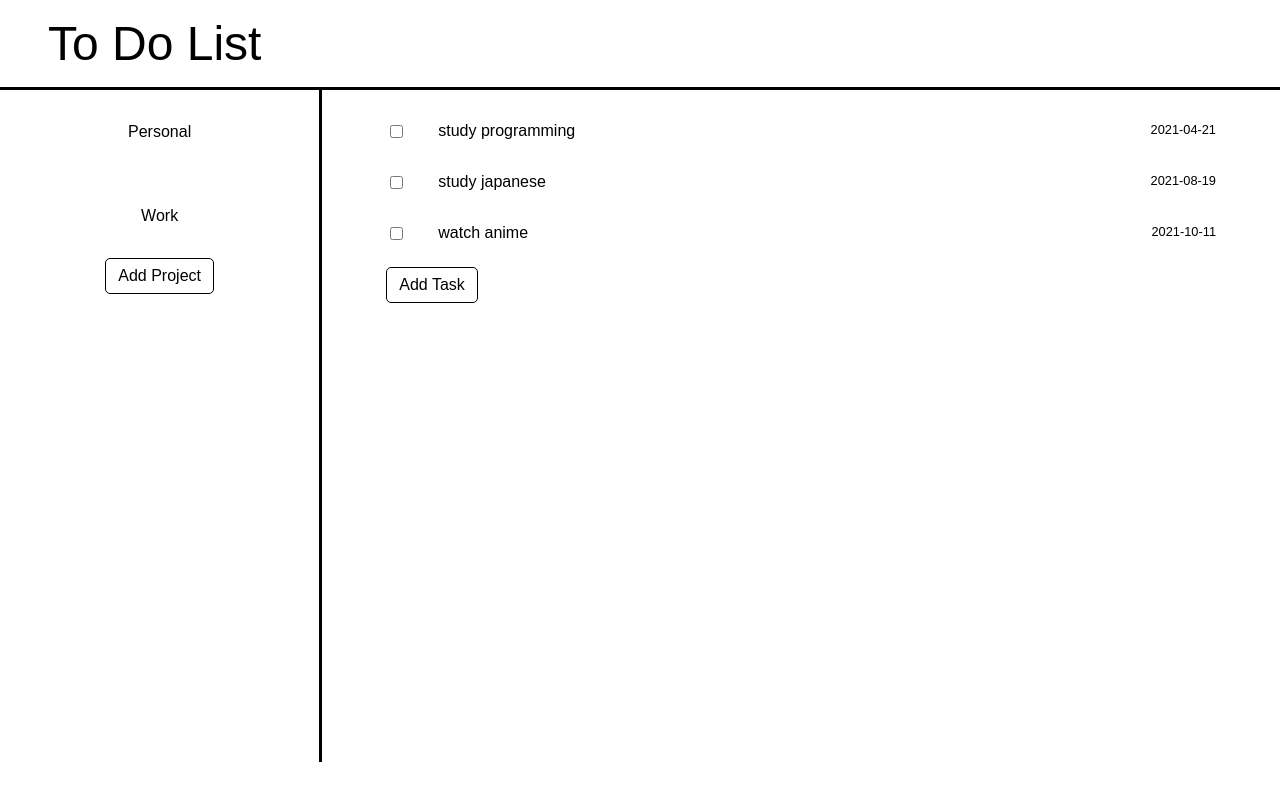
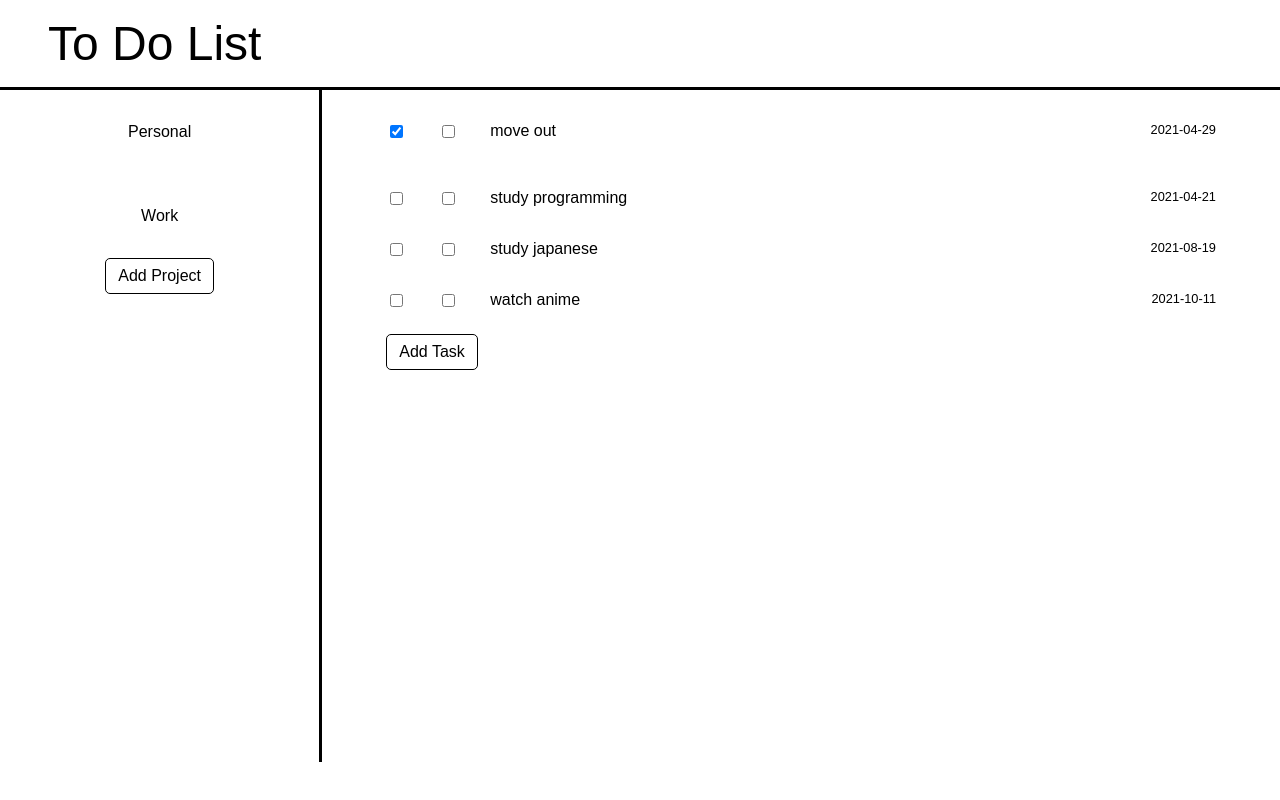
Before and after one commit to timsengsouvanh/to_do_list, a website with bundled scripts: page dist/index.html in a window 1280 px wide. Built offline with nearby package versions, Linux system fonts and the light colour scheme.

Commit message:
started work on priority button

```diff
--- a/src/dom.js
+++ b/src/dom.js
@@ -60,6 +60,22 @@ export function createCheckbox(){
     checkbox.classList.add('checkbox')
     return checkbox
 }
+export function createPriorityCheckbox(obj){
+    let checkbox = document.createElement('input')
+    checkbox.setAttribute('type', 'checkbox')
+    checkbox.setAttribute('data', (index1.currentProject.task.indexOf(obj)))
+    checkbox.classList.add('priority-checkbox')
+    return checkbox
+}
+
+export function createPriorityCheckboxHigh(obj){
+    let checkbox = document.createElement('input')
+    checkbox.setAttribute('type', 'checkbox')
+    checkbox.setAttribute('data', (index1.currentProject.prioritytask.indexOf(obj)))
+    checkbox.checked = true
+    checkbox.classList.add('priority-checkbox')
+    return checkbox
+}
 
 export function createTitleArea(){
     let title = document.createElement('div')
@@ -93,6 +109,49 @@ export function displayTasks(obj){
 
     let date = createDate(obj)
     titlearea.appendChild(date)
+
+    let pricheckbox = createPriorityCheckbox(obj)
+    taskCheckArea.appendChild(pricheckbox)
+
+    let checkbox = createCheckbox()
+    taskCheckArea.appendChild(checkbox)
+
+    let taskName = createTask(obj)
+    taskCheckArea.appendChild(taskName)
+
+    let desc = createDescriptionArea()
+    task.appendChild(desc)
+
+    let description = createDescription(obj)
+    desc.appendChild(description)
+
+    let deleteEditArea = createDeleteEditArea()
+    desc.appendChild(deleteEditArea)
+
+    let editbtn = createEditbtn(obj)
+    deleteEditArea.appendChild(editbtn)
+
+    let deletebtn = createDelete(obj)
+    deleteEditArea.appendChild(deletebtn)
+
+}
+
+export function displayPriorityTasks(obj){
+    let taskarea = document.querySelector('#priority-tasks')
+    let task = createTaskMain()
+    taskarea.appendChild(task)
+
+    let titlearea = createTitleArea()
+    task.appendChild(titlearea)
+
+    let taskCheckArea = createCheckTaskArea()
+    titlearea.appendChild(taskCheckArea)
+
+    let date = createDate(obj)
+    titlearea.appendChild(date)
+
+    let pricheckbox = createPriorityCheckboxHigh(obj)
+    taskCheckArea.appendChild(pricheckbox)
 
     let checkbox = createCheckbox()
     taskCheckArea.appendChild(checkbox)
@@ -281,12 +340,6 @@ export function createEditTask(obj){
     return task
 }
 
-// export function createDescription(obj){
-//     let descriptiondiv = document.createElement('div')
-//     descriptiondiv.innerText = obj.description
-//     return descriptiondiv
-// }
-
 export function createDetails(obj){
     let taskcontainer = document.query
     let descriptiondiv = createDescription(obj)
--- a/src/index.js
+++ b/src/index.js
@@ -3,20 +3,24 @@ import * as dom from './dom'
 
 
 export let personal = [
-    todologic.task('study programming', 'study everyday and continue doing this project', '2021-04-21', 'high priority', 'Personal',),
-    todologic.task('study japanese', 'do anki and all the reviews, try to listen to all sentences', '2021-08-19', 'high priority'),
-    todologic.task('watch anime', 'watch evangelion, and later watch cowboy bebop', '2021-10-11', 'high priority'),
+    todologic.task('study programming', 'study everyday and continue doing this project', '2021-04-21'),
+    todologic.task('study japanese', 'do anki and all the reviews, try to listen to all sentences', '2021-08-19'),
+    todologic.task('watch anime', 'watch evangelion, and later watch cowboy bebop', '2021-10-11',),
 
 ];
 
+export let prioritypersonal = [
+    todologic.task('move out', 'need to organize moving out', '2021-04-29')
+]
+
 export let work = [
-    todologic.task('Teach','Teach all lessons and assign homework','2021-06-09','','Work',),
+    todologic.task('Teach','Teach all lessons and assign homework','2021-06-09'),
     todologic.task('PPP', 'Do not forget to use YNOK and do a lot of practice with students', '2021-08-22')
 ];
 
 export let projects = [
-    todologic.project('Personal', personal),
-    todologic.project('Work', work),
+    todologic.project('Personal', prioritypersonal, personal),
+    todologic.project('Work', [], work),
 ];
 
 
@@ -60,6 +64,18 @@ function addEventListenersinitial(){
         else checktask.classList.remove('completed-item')
        })
    })
+
+   let prioritycheckbox = document.querySelectorAll('.priority-checkbox')
+   prioritycheckbox.forEach(element => {
+       element.addEventListener('change', () => {
+        if (element.checked){
+           todologic.addHighPriority(element)
+           }
+        else todologic.removeHighPriority(element)
+
+       })
+   })
+
    //collapsible description
    let tasklist = document.querySelectorAll('.task')
    tasklist.forEach(task => {
@@ -130,6 +146,9 @@ function addEventListenerSwitchProject(){
 
 
 export function initialize(){
+    currentProject.prioritytask.forEach(task => {
+    dom.displayPriorityTasks(task)
+})
     currentProject.task.forEach(task => {
     dom.displayTasks(task)
 })
--- a/src/todologic.js
+++ b/src/todologic.js
@@ -1,12 +1,16 @@
 import * as index from './index'
 import * as dom from './dom'
 
-export const project = (name, task) => {
-    return {name, task}
+export const project = (name, prioritytask, task) => {
+    return {name, prioritytask, task}
 }
 
-export const task = (name, description, duedate, priority, project) => {
-    return {name, description, duedate, priority, project}
+export const task = (name, description, duedate) => {
+    return {name, description, duedate}
+}
+
+export const prioritytask = (name, description, duedate) => {
+    return {name, description, duedate}
 }
 
 export function removeTask(target){
@@ -16,6 +20,8 @@ export function removeTask(target){
 }
 
 export function clear(){
+    let prioritytaskarea = document.querySelector('#priority-tasks')
+    prioritytaskarea.innerHTML = ''
     let taskarea = document.querySelector('#tasks')
     taskarea.innerHTML = ''
     let projectarea = document.querySelector('#projects')
@@ -39,7 +45,7 @@ export function replaceTask(obj){
     let date = document.getElementById('date-input')
     obj.name = title.value
     obj.description = description.value
-    obj.date = date.value
+    obj.duedate = date.value
     clear()
     index.initialize()
     index.addEventListeners()
@@ -63,3 +69,27 @@ export function switchProject(target){
     index.currentProject = index.projects[arrind]
     console.log(index.currentProject)
 }
+
+export function addHighPriority(element){
+    let index1 = element.getAttribute('data')
+    let obj = index.currentProject.task[index1]
+    index.currentProject.prioritytask.push(obj)
+    index.currentProject.task.splice(index1,1)
+    clear()
+    index.initialize()
+    index.addEventListeners()
+    console.log(index.currentProject.prioritytask)
+    console.log(index.currentProject.task)
+}
+
+export function removeHighPriority(element){
+    let originalIndex = element.getAttribute('data')
+    let obj = index.currentProject.prioritytask[originalIndex]
+    index.currentProject.task.push(obj)
+    index.currentProject.prioritytask.splice(originalIndex,1)
+    clear()
+    index.initialize()
+    index.addEventListeners()
+    console.log(index.currentProject.prioritytask)
+    console.log(index.currentProject.task)
+}
```
Also changed, not shown: dist/index.html, dist/main.js, dist/style.css.
